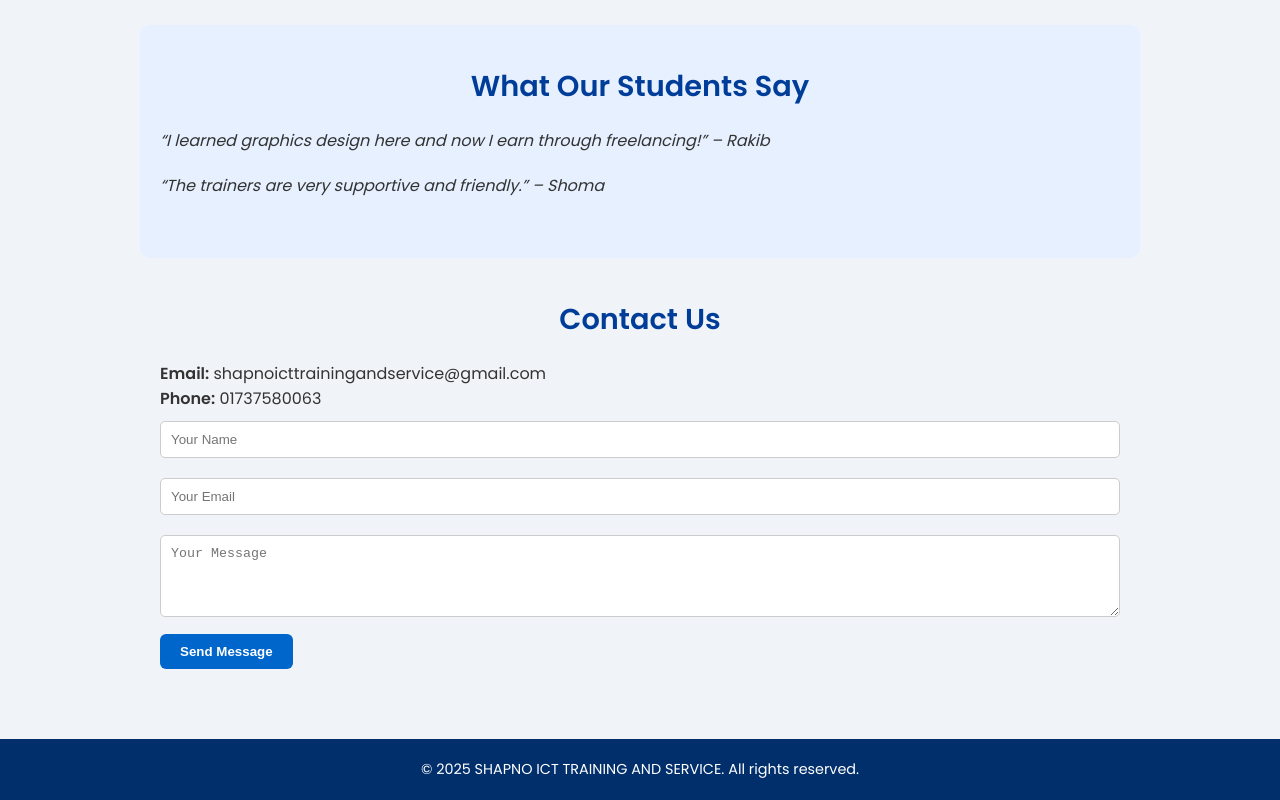
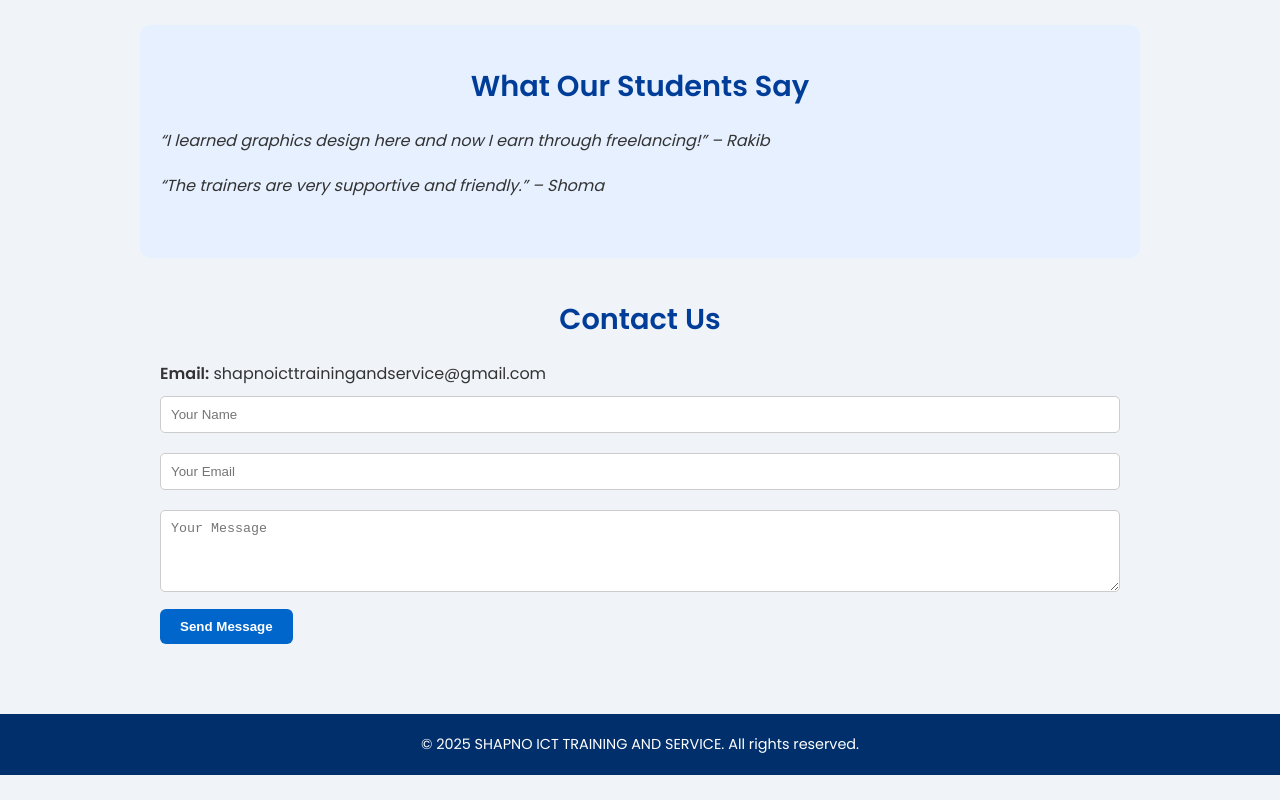
Before and after one commit to ShapnoICT/training-and-service, a plain HTML site: page index.html in a window 1280 px wide. Shown: the part 1325-2125 px from the top of the page. After the commit the page ends 2100 px from the top, so only its background shows below. Drawn offline with Linux system fonts and the light colour scheme.

Commit message:
Add files via upload

```diff
--- a/index.html
+++ b/index.html
@@ -207,8 +207,7 @@
   <section id="contact">
     <h2>Contact Us</h2>
     <p><strong>Email:</strong> shapnoicttrainingandservice@gmail.com</p>
-    <p><strong>Phone:</strong> 01737580063</p>
-    <div class="contact-form">
+        <div class="contact-form">
       <input type="text" placeholder="Your Name" />
       <input type="email" placeholder="Your Email" />
       <textarea rows="4" placeholder="Your Message"></textarea>
```
